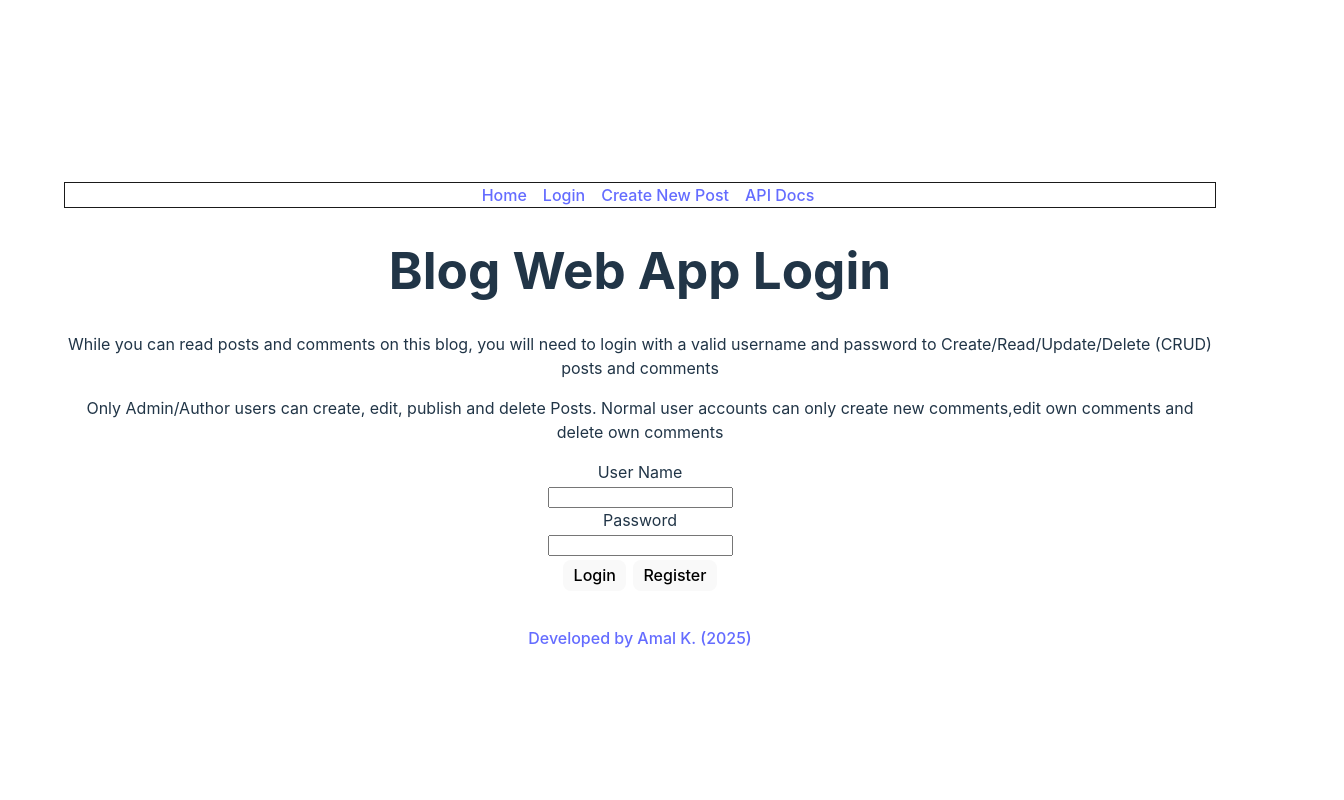
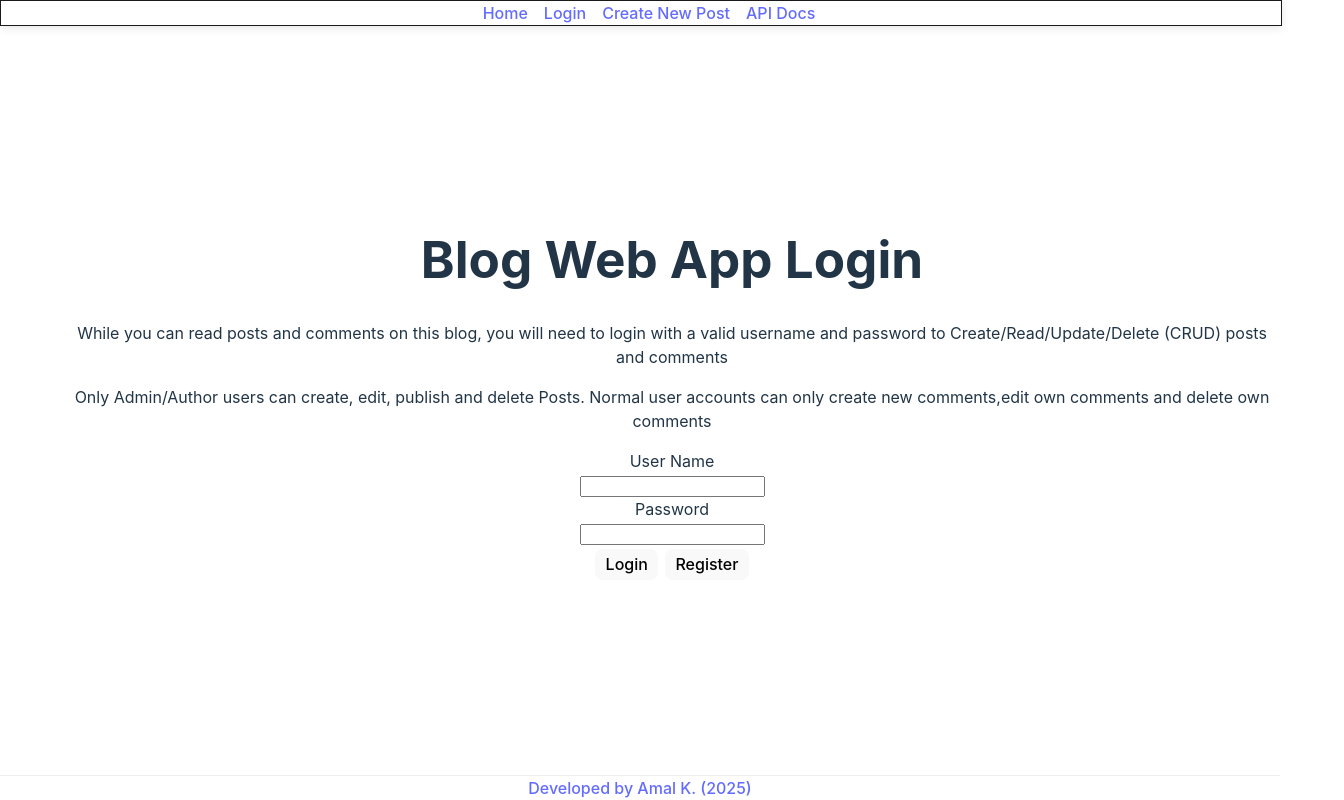
Before and after one commit to amaldevelops/full-stack-blog, a React (Vite) app in the folder frontend/: page /full-stack-blog/login in a window 1280 px wide. Shown: the whole page, 1344 px wide, since content can reach past the window. Built offline with nearby package versions, Linux system fonts and the light colour scheme.

Commit message:
Refactored Navigation and Footer to be consistent Refactored code so the NavigationBar and footer is displayed consistently in all the pages by making sure all the page views and rendered via a React router outlet Outlet

```diff
--- a/frontend/src/assets/index.css
+++ b/frontend/src/assets/index.css
@@ -11,6 +11,41 @@
   text-rendering: optimizeLegibility;
   -webkit-font-smoothing: antialiased;
   -moz-osx-font-smoothing: grayscale;
+}
+
+.layoutContainer {
+  position: relative;
+  width: 100vw;
+  overflow-x: hidden;
+}
+
+.navbar {
+  position: fixed;
+  top: 0;
+  left: 0;
+  width: 100%;
+  z-index: 1000;
+  background: white;
+  box-shadow: 0 2px 10px rgba(0, 0, 0, 0.1);
+  border-style: solid;
+  border: solid #1a1a1a 1px;
+}
+
+.footer {
+  position: fixed;
+  bottom: 0;
+  left: 0;
+  width: 100%;
+  z-index: 1000;
+  background: white;
+  border-top: 1px solid #eee;
+}
+
+.content {
+  padding-top: 60px;
+  padding-bottom: 80px;
+  min-height: calc(100vh-140px);
+  overflow-y: auto;
 }
 
 a {
@@ -126,8 +161,3 @@ ul {
 .Links {
   padding: 1rem;
 }
-
-.NavigationBarDiv {
-  border-style: solid;
-  border: solid #1a1a1a 1px;
-}
--- a/frontend/src/components/APIDocs.jsx
+++ b/frontend/src/components/APIDocs.jsx
@@ -1,8 +1,8 @@
-import NavigationBar from "./NavigationBar";
+// import NavigationBar from "./NavigationBar";
 function APIDocs() {
   return (
     <div>
-      <NavigationBar />
+      {/* <NavigationBar /> */}
       <h1>Welcome to Blog API docs</h1>
       <p>
         Blog API is developed using Restful principles and is designed to be
--- a/frontend/src/components/App.jsx
+++ b/frontend/src/components/App.jsx
@@ -4,7 +4,7 @@ import { Link } from "react-router-dom";
 import TechStack from "../components/TechStack";
 // import "../assets/App.css";
 
-import NavigationBar from "./NavigationBar";
+// import NavigationBar from "./NavigationBar";
 import Login from "./Login";
 import AllPosts from "./AllPosts";
 import TechnicalInfo from "./TechnicalInfo";
@@ -12,7 +12,7 @@ import TechnicalInfo from "./TechnicalInfo";
 function App() {
   return (
     <>
-      <NavigationBar />
+      {/* <NavigationBar /> */}
       <AllPosts />
       <TechStack />
     </>
--- a/frontend/src/components/CreatePost.jsx
+++ b/frontend/src/components/CreatePost.jsx
@@ -1,8 +1,6 @@
-import NavigationBar from "./NavigationBar";
 function CreatePost() {
   return (
     <div>
-      <NavigationBar />
       <h1>Create Post</h1>
       <form>
         <label htmlFor="postTitle">Post Title: </label>
--- a/frontend/src/components/Home.jsx
+++ b/frontend/src/components/Home.jsx
@@ -2,13 +2,11 @@ import AllPosts from "./AllPosts";
 import { Link } from "react-router-dom";
 import { Outlet } from "react-router-dom";
 
-import NavigationBar from "../components/NavigationBar";
-import Post from "../components/Post";
+// import Post from "../components/Post";
 
 function Home() {
   return (
     <div>
-      <NavigationBar />
       <h1>Blog DashBoard</h1>
       <Link to="post">Write a new Post</Link>
       <Outlet />
--- /dev/null
+++ b/frontend/src/components/Layout.jsx
@@ -0,0 +1,23 @@
+import react from "react";
+import { Outlet } from "react-router-dom";
+import NavigationBar from "./NavigationBar";
+import Footer from "./Footer";
+
+function Layout() {
+  return (
+    <div className="layoutContainer">
+      <div className="navbar">
+        <NavigationBar />
+      </div>
+      <main className="content">
+        <Outlet />
+      </main>
+
+      <div className="footer">
+        <Footer />
+      </div>
+    </div>
+  );
+}
+
+export default Layout;
--- a/frontend/src/components/Login.jsx
+++ b/frontend/src/components/Login.jsx
@@ -1,7 +1,7 @@
 import { useNavigate } from "react-router-dom";
 import { useState } from "react";
-import TechnicalInfo from "./TechnicalInfo";
-import NavigationBar from "./NavigationBar";
+// import TechnicalInfo from "./TechnicalInfo";
+// import NavigationBar from "./NavigationBar";
 
 function Login() {
   // const navigate = useNavigate();
@@ -18,7 +18,7 @@ function Login() {
   };
   return (
     <div className="card">
-      <NavigationBar />
+      {/* <NavigationBar /> */}
       <h1>Blog Web App Login</h1>
       <p>
         While you can read posts and comments on this blog, you will need to
--- a/frontend/src/components/NavigationBar.jsx
+++ b/frontend/src/components/NavigationBar.jsx
@@ -2,7 +2,7 @@ import { Link } from "react-router-dom";
 
 function NavigationBar() {
   return (
-    <div className="NavigationBarDiv">
+    <div>
       <Link to="/full-stack-blog" className="Links">
         Home
       </Link>
--- a/frontend/src/components/Post.jsx
+++ b/frontend/src/components/Post.jsx
@@ -8,7 +8,7 @@ import PropTypes from "prop-types";
 
 import { getReadRouteQueries } from "../utils/apiReaderQueries";
 
-import NavigationBar from "./NavigationBar";
+// import NavigationBar from "./NavigationBar";
 
 function Post() {
   const { id } = useParams();
@@ -59,7 +59,7 @@ function Post() {
 
   return (
     <div>
-      <NavigationBar />
+      {/* <NavigationBar /> */}
       <h2>{postById.blog_post_title}</h2>
       <p>{postById.blog_post_content}</p>
       <p>Posted on: {postById.blog_post_publish_timestamp}</p>
--- a/frontend/src/components/Register.jsx
+++ b/frontend/src/components/Register.jsx
@@ -1,8 +1,8 @@
-import NavigationBar from "./NavigationBar";
+// import NavigationBar from "./NavigationBar";
 function Register() {
   return (
     <div>
-      <NavigationBar />
+      {/* <NavigationBar /> */}
       <h1>Register New User</h1>
     </div>
   );
--- a/frontend/src/components/main.jsx
+++ b/frontend/src/components/main.jsx
@@ -5,9 +5,6 @@ import { Link } from "react-router-dom";
 import { createBrowserRouter, RouterProvider } from "react-router-dom";
 import Routes from "../routes/Routes.jsx";
 import "../assets/index.css";
-import App from "../components/App.jsx";
-import NavigationBar from "./NavigationBar.jsx";
-import Footer from "./Footer.jsx";
 
 import ErrorBoundary from "./ErrorBoundary";
 
@@ -17,8 +14,6 @@ createRoot(document.getElementById("root")).render(
   <StrictMode>
     <ErrorBoundary>
       <RouterProvider router={router} />
-
-      <Footer />
     </ErrorBoundary>
   </StrictMode>
 );
--- a/frontend/src/routes/Routes.jsx
+++ b/frontend/src/routes/Routes.jsx
@@ -1,5 +1,5 @@
 import App from "../components/App";
-import AllPosts from "../components/AllPosts";
+// import AllPosts from "../components/AllPosts";
 import Home from "../components/Home";
 import Post from "../components/Post";
 import ErrorPage from "../components/ErrorPage";
@@ -7,13 +7,13 @@ import Login from "../components/Login";
 import CreatePost from "../components/CreatePost";
 import Register from "../components/Register";
 import APIDocs from "../components/APIDocs";
+import Layout from "../components/Layout";
 
 const Routes = [
   {
-    path: "/full-stack-blog",
-    element: <App />,
-    errorElement: <ErrorPage />,
-  },
+    element: <Layout />,
+    children: [
+      { path: "/full-stack-blog", element: <App />, errorElement: <ErrorPage /> },
       {
         path: "/reader/home",
         element: <Home />,
@@ -41,10 +41,53 @@ const Routes = [
         errorElement: <ErrorPage />,
       },
       {
+        path: "/full-stack-blog/api-docs",
+        element: <APIDocs />,
+        errorElement: <ErrorPage />,
+      },
+      {
         path: "/full-stack-blog/reader/posts/:id",
         element: <Post />,
         errorElement: <ErrorPage />,
+      }
+    ],
   },
+  // {
+  //   path: "/full-stack-blog",
+  //   element: <App />,
+  //   errorElement: <ErrorPage />,
+  // },
+  // {
+  //   path: "/reader/home",
+  //   element: <Home />,
+  //   children: [{ path: "post", element: <Post /> }],
+  //   errorElement: <ErrorPage />,
+  // },
+  // {
+  //   path: "/full-stack-blog/login",
+  //   element: <Login />,
+  //   errorElement: <ErrorPage />,
+  // },
+  // {
+  //   path: "/full-stack-blog/writer/home",
+  //   element: <CreatePost />,
+  //   errorElement: <ErrorPage />,
+  // },
+  // {
+  //   path: "/full-stack-blog/register",
+  //   element: <Register />,
+  //   errorElement: <ErrorPage />,
+  // },
+  // {
+  //   path: "/full-stack-blog/api-docs",
+  //   element: <APIDocs />,
+  //   errorElement: <ErrorPage />,
+  // },
+  // {
+  //   path: "/full-stack-blog/reader/posts/:id",
+  //   element: <Post />,
+  //   errorElement: <ErrorPage />,
+  // },
 ];
 
 export default Routes;
```
Lines whose indentation alone changed are shown as unchanged.
